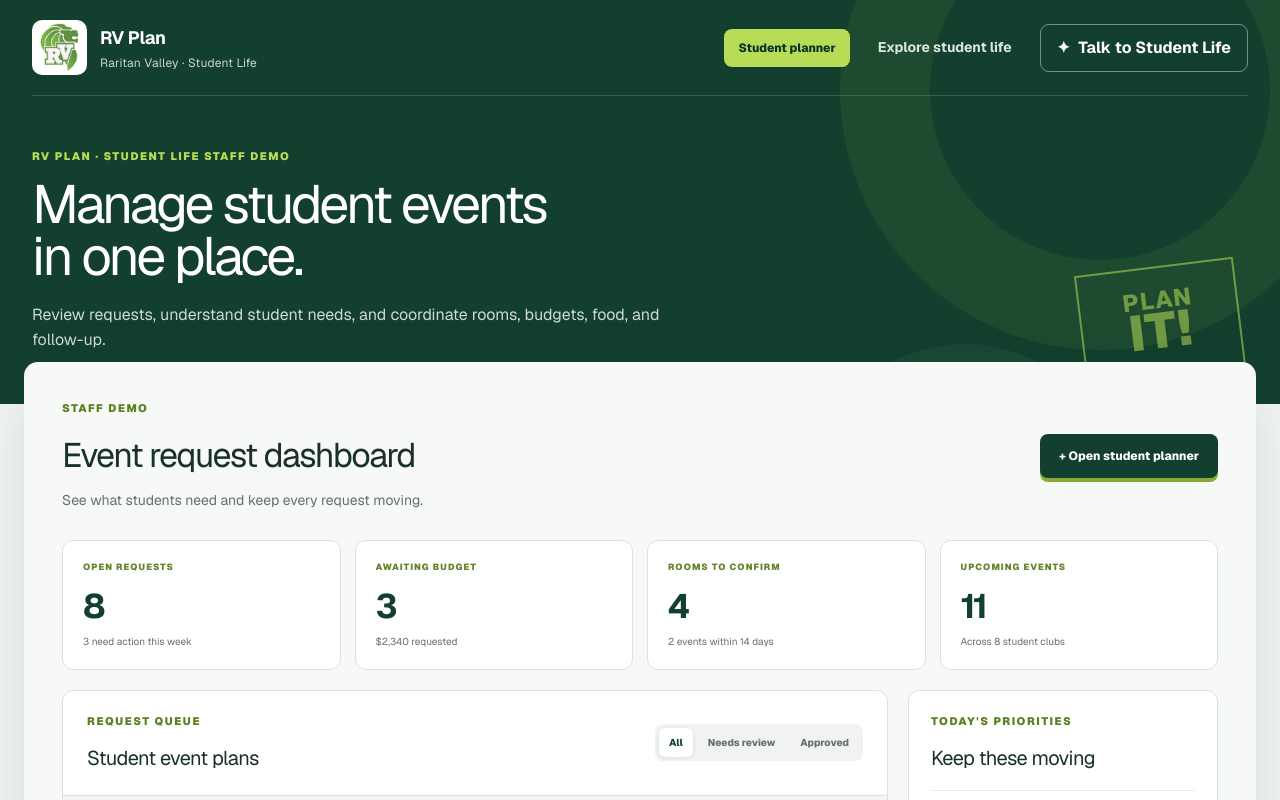
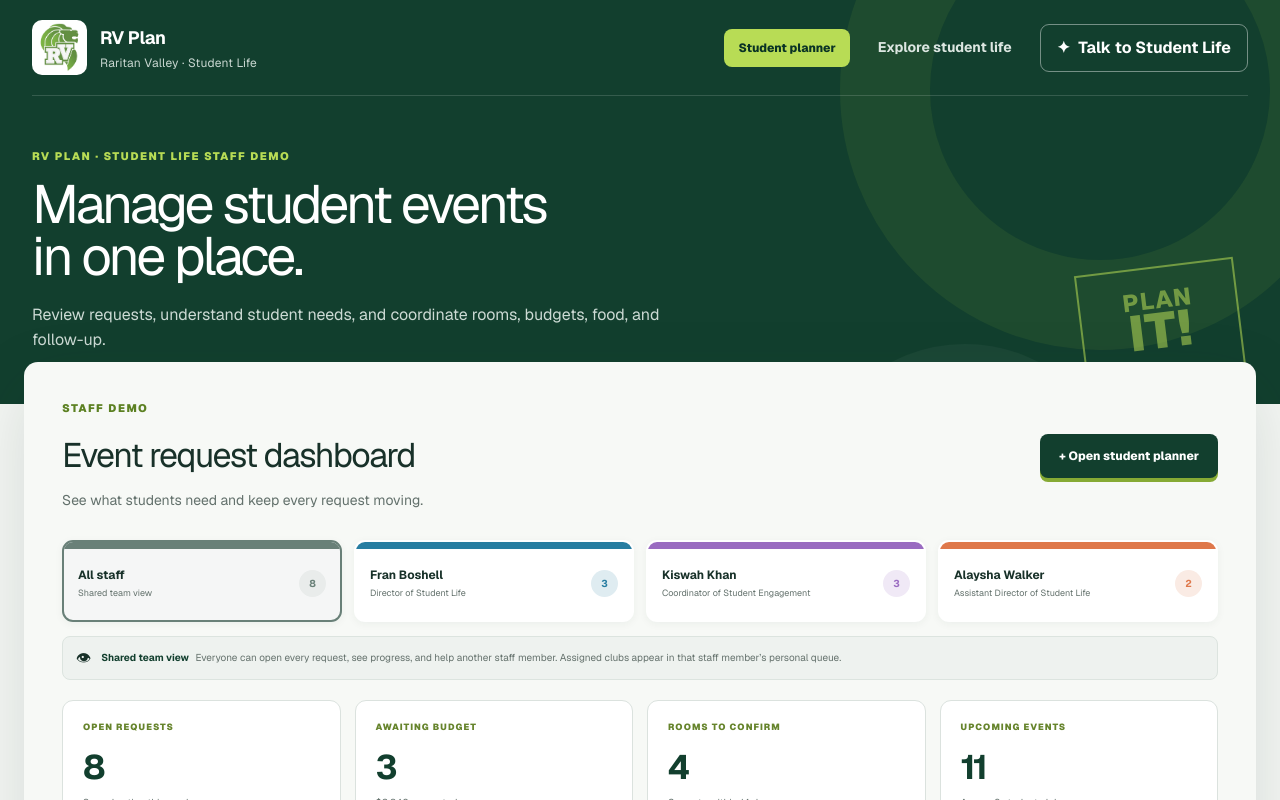
Before and after one commit to aidena18/RVplan, a Next.js app: page / in a window 1280 px wide. Both pictures are taken after a click on the button "Staff demo". Shown: the top 800 px of the page. Built offline with nearby package versions, Linux system fonts and the light colour scheme.

Commit message:
Add shared staff portfolios

```diff
--- a/app/globals.css
+++ b/app/globals.css
@@ -212,6 +212,21 @@ button:focus-visible, a:focus-visible, input:focus-visible, select:focus-visible
 .staffHeader h2 { margin: 0 0 7px; font-size: 34px; letter-spacing: -.045em; }
 .staffHeader > div > span { color: var(--muted); font-size: 14px; }
 .staffHeader .primaryButton { flex: 0 0 auto; }
+.staffFolders { display: grid; grid-template-columns: repeat(4, 1fr); gap: 12px; margin-bottom: 14px; }
+.staffFolder { --staff-color: #698078; position: relative; min-height: 82px; border: 2px solid transparent; background: white; color: var(--ink); border-radius: 11px; padding: 18px 14px 13px; display: grid; grid-template-columns: 1fr auto; align-items: center; gap: 10px; text-align: left; box-shadow: 0 2px 8px rgba(18,63,46,.05); overflow: hidden; }
+.staffFolder.fran { --staff-color: #277da1; }
+.staffFolder.kiswah { --staff-color: #9a6bc1; }
+.staffFolder.alaysha { --staff-color: #df784b; }
+.staffFolder.active { border-color: var(--staff-color); background: color-mix(in srgb, var(--staff-color) 7%, white); }
+.folderTab { position: absolute; height: 7px; left: 0; right: 0; top: 0; background: var(--staff-color); }
+.staffFolder > span:nth-child(2) { display: flex; flex-direction: column; }
+.staffFolder strong { font-size: 12px; }
+.staffFolder small { color: var(--muted); font-size: 9px; margin-top: 4px; line-height: 1.3; }
+.staffFolder > b { width: 27px; height: 27px; display: grid; place-items: center; background: color-mix(in srgb, var(--staff-color) 15%, white); color: var(--staff-color); border-radius: 50%; font-size: 10px; }
+.sharedViewNote { display: flex; align-items: center; gap: 10px; background: #eef2ef; border: 1px solid #dce4df; border-radius: 8px; padding: 10px 13px; margin-bottom: 20px; }
+.sharedViewNote > span { font-size: 15px; }
+.sharedViewNote p { margin: 0; color: #65726d; font-size: 10px; line-height: 1.45; }
+.sharedViewNote strong { color: var(--forest); margin-right: 4px; }
 .staffStats { display: grid; grid-template-columns: repeat(4, 1fr); gap: 14px; margin-bottom: 20px; }
 .staffStats article { background: white; border: 1px solid var(--line); border-radius: 11px; padding: 20px; display: flex; flex-direction: column; }
 .staffStats span { color: #66842c; font-size: 9px; font-weight: 850; letter-spacing: .12em; }
@@ -232,6 +247,14 @@ button.requestRow:hover { background: #f8faef; }
 .requestRow > span:first-child { display: flex; flex-direction: column; }
 .requestRow strong { font-size: 12px; margin-bottom: 3px; }
 .requestRow small { color: var(--muted); font-size: 10px; }
+.requestRow small em { margin-left: 7px; }
+.ownerTag { display: inline-block; padding: 2px 6px; border-radius: 99px; font-size: 8px; font-style: normal; font-weight: 800; }
+.ownerTag.fran { background: #dceef6; color: #1c6687; }
+.ownerTag.kiswah { background: #eee3f6; color: #724899; }
+.ownerTag.alaysha { background: #fae5db; color: #a94e29; }
+.requestRow.owner-fran { box-shadow: inset 4px 0 #277da1; }
+.requestRow.owner-kiswah { box-shadow: inset 4px 0 #9a6bc1; }
+.requestRow.owner-alaysha { box-shadow: inset 4px 0 #df784b; }
 .requestRow > span:last-child { display: flex; justify-content: space-between; align-items: center; gap: 5px; }
 .requestRow i { color: #789a33; font-style: normal; font-size: 16px; }
 .requestRow.tableHead { background: #f3f5f3; color: #6d7974; text-transform: uppercase; font-size: 9px; font-weight: 800; letter-spacing: .08em; padding-top: 11px; padding-bottom: 11px; }
@@ -241,6 +264,9 @@ button.requestRow:hover { background: #f8faef; }
 .status.approved { background: #e5f2d0; color: #42651d; }
 .staffSidebar { display: grid; gap: 20px; align-content: start; }
 .staffSidebar section { padding: 22px; }
+.personalTodos.fran { border-top: 5px solid #277da1; }
+.personalTodos.kiswah { border-top: 5px solid #9a6bc1; }
+.personalTodos.alaysha { border-top: 5px solid #df784b; }
 .staffSidebar ul { list-style: none; padding: 0; margin: 17px 0 0; }
 .staffSidebar li { display: flex; align-items: center; gap: 11px; padding: 13px 0; border-top: 1px solid #e8edea; }
 .staffSidebar li > b { width: 27px; height: 27px; display: grid; place-items: center; background: var(--forest); color: white; border-radius: 50%; font-size: 10px; }
@@ -298,6 +324,7 @@ footer a { color: var(--forest); font-size: 12px; font-weight: 750; }
   .privacyNote { grid-column: 1/-1; }
   .staffWorkspace { width: calc(100% - 24px); margin-top: -34px; padding: 26px; }
   .staffStats { grid-template-columns: repeat(2, 1fr); }
+  .staffFolders { grid-template-columns: repeat(2, 1fr); }
   .staffLayout { grid-template-columns: 1fr; }
 }
 
@@ -334,6 +361,9 @@ footer a { color: var(--forest); font-size: 12px; font-weight: 750; }
   .staffHeader { align-items: flex-start; flex-direction: column; }
   .staffHeader h2 { font-size: 28px; }
   .staffStats { grid-template-columns: 1fr 1fr; gap: 8px; }
+  .staffFolders { grid-template-columns: 1fr 1fr; gap: 8px; }
+  .staffFolder { min-height: 74px; padding: 15px 10px 10px; }
+  .staffFolder small { display: none; }
   .staffStats article { padding: 15px; }
   .staffStats strong { font-size: 27px; }
   .panelHeading { align-items: flex-start; flex-direction: column; gap: 15px; }
--- a/app/page.tsx
+++ b/app/page.tsx
@@ -130,6 +130,7 @@ function Icon({ children }: { children: React.ReactNode }) {
 
 export default function Home() {
   const [view, setView] = useState<"student" | "staff">("student");
+  const [staffView, setStaffView] = useState<"all" | "fran" | "kiswah" | "alaysha">("all");
   const [step, setStep] = useState(0);
   const [data, setData] = useState<FormData>(initialData);
   const [errors, setErrors] = useState<string[]>([]);
@@ -393,6 +394,15 @@ export default function Home() {
           <div><p className="eyebrow dark">STAFF DEMO</p><h2>Event request dashboard</h2><span>See what students need and keep every request moving.</span></div>
           <button className="primaryButton" onClick={() => setView("student")}>+ Open student planner</button>
         </div>
+        <div className="staffFolders" aria-label="Staff portfolios">
+          {[
+            { id: "all", name: "All staff", role: "Shared team view", count: 8 },
+            { id: "fran", name: "Fran Boshell", role: "Director of Student Life", count: 3 },
+            { id: "kiswah", name: "Kiswah Khan", role: "Coordinator of Student Engagement", count: 3 },
+            { id: "alaysha", name: "Alaysha Walker", role: "Assistant Director of Student Life", count: 2 },
+          ].map((member) => <button key={member.id} className={`staffFolder ${member.id} ${staffView === member.id ? "active" : ""}`} onClick={() => setStaffView(member.id as typeof staffView)}><span className="folderTab" /><span><strong>{member.name}</strong><small>{member.role}</small></span><b>{member.count}</b></button>)}
+        </div>
+        <div className="sharedViewNote"><span>👁</span><p><strong>{staffView === "all" ? "Shared team view" : `Viewing ${staffView === "fran" ? "Fran’s" : staffView === "kiswah" ? "Kiswah’s" : "Alaysha’s"} portfolio`}</strong> Everyone can open every request, see progress, and help another staff member. Assigned clubs appear in that staff member’s personal queue.</p></div>
         <div className="staffStats">
           <article><span>OPEN REQUESTS</span><strong>8</strong><small>3 need action this week</small></article>
           <article><span>AWAITING BUDGET</span><strong>3</strong><small>$2,340 requested</small></article>
@@ -405,15 +415,19 @@ export default function Home() {
             <div className="requestTable" role="table" aria-label="Student event requests">
               <div className="requestRow tableHead" role="row"><span>Event</span><span>Date</span><span>Needs</span><span>Status</span></div>
               {[
-                { event: data.eventName || "International Game Night", club: data.clubName || "Global Connections Club", date: data.date || "Oct 24", needs: budgetAmount > 0 ? `Room · $${budgetAmount.toLocaleString()}` : "Room · Food", status: submitted ? "New submission" : "Needs review", tone: "review" },
-                { event: "Fall Cultural Showcase", club: "Asian Student Association", date: "Nov 7", needs: "Stage · Catering", status: "Room pending", tone: "pending" },
-                { event: "Film Club Movie Night", club: "Film Club", date: "Nov 14", needs: "Auditorium · AV", status: "Approved", tone: "approved" },
-                { event: "Holiday Bake Sale", club: "Business Club", date: "Dec 3", needs: "Tables · Budget", status: "Budget review", tone: "review" },
-              ].map((request) => <button className="requestRow" role="row" key={request.event}><span><strong>{request.event}</strong><small>{request.club}</small></span><span>{request.date}</span><span>{request.needs}</span><span><b className={`status ${request.tone}`}>{request.status}</b><i>→</i></span></button>)}
+                { event: data.eventName || "International Game Night", club: data.clubName || "Global Connections Club", owner: "fran", ownerName: "Fran", date: data.date || "Oct 24", needs: budgetAmount > 0 ? `Room · $${budgetAmount.toLocaleString()}` : "Room · Food", status: submitted ? "New submission" : "Needs review", tone: "review" },
+                { event: "Leadership Roundtable", club: "Student Government", owner: "fran", ownerName: "Fran", date: "Oct 30", needs: "Conference room", status: "Needs review", tone: "review" },
+                { event: "Fall Cultural Showcase", club: "Asian Student Association", owner: "kiswah", ownerName: "Kiswah", date: "Nov 7", needs: "Stage · Catering", status: "Room pending", tone: "pending" },
+                { event: "Engineering Design Expo", club: "Engineering Club", owner: "kiswah", ownerName: "Kiswah", date: "Nov 12", needs: "Tables · Power", status: "Needs review", tone: "review" },
+                { event: "Film Club Movie Night", club: "Film Club", owner: "alaysha", ownerName: "Alaysha", date: "Nov 14", needs: "Auditorium · AV", status: "Approved", tone: "approved" },
+                { event: "Open Mic Night", club: "Music Club", owner: "alaysha", ownerName: "Alaysha", date: "Nov 20", needs: "Stage · Mics", status: "Room pending", tone: "pending" },
+                { event: "Holiday Bake Sale", club: "Business Club", owner: "fran", ownerName: "Fran", date: "Dec 3", needs: "Tables · Budget", status: "Budget review", tone: "review" },
+                { event: "Wellness Workshop", club: "Psychology Club", owner: "kiswah", ownerName: "Kiswah", date: "Dec 5", needs: "Classroom · Food", status: "Approved", tone: "approved" },
+              ].filter((request) => staffView === "all" || request.owner === staffView).map((request) => <button className={`requestRow owner-${request.owner}`} role="row" key={request.event}><span><strong>{request.event}</strong><small>{request.club}<em className={`ownerTag ${request.owner}`}>{request.ownerName}</em></small></span><span>{request.date}</span><span>{request.needs}</span><span><b className={`status ${request.tone}`}>{request.status}</b><i>→</i></span></button>)}
             </div>
           </section>
           <aside className="staffSidebar">
-            <section><p className="eyebrow dark">TODAY'S PRIORITIES</p><h3>Keep these moving</h3><ul><li><b>1</b><span><strong>Review budget requests</strong><small>3 proposals are waiting</small></span></li><li><b>2</b><span><strong>Confirm event rooms</strong><small>4 requests need a location</small></span></li><li><b>3</b><span><strong>Send student updates</strong><small>2 confirmations are ready</small></span></li></ul></section>
+            <section className={`personalTodos ${staffView}`}><p className="eyebrow dark">{staffView === "all" ? "TEAM PRIORITIES" : `${staffView.toUpperCase()}’S TO-DO LIST`}</p><h3>{staffView === "all" ? "Keep these moving" : "Assigned club follow-up"}</h3><ul>{(staffView === "fran" ? [["Review SGA budget", "Leadership Roundtable"], ["Confirm tables", "Business Club bake sale"], ["Check new submission", data.clubName || "Global Connections Club"]] : staffView === "kiswah" ? [["Confirm showcase room", "Asian Student Association"], ["Review power needs", "Engineering Club"], ["Send approval", "Psychology Club"]] : staffView === "alaysha" ? [["Confirm auditorium AV", "Film Club"], ["Reserve microphones", "Music Club"], ["Send student updates", "2 confirmations ready"]] : [["Review budget requests", "3 proposals are waiting"], ["Confirm event rooms", "4 requests need a location"], ["Send student updates", "2 confirmations are ready"]]).map(([task, detail], index) => <li key={task}><b>{index + 1}</b><span><strong>{task}</strong><small>{detail}</small></span></li>)}</ul></section>
             <section className="needsSnapshot"><p className="eyebrow dark">STUDENT NEEDS</p><h3>At a glance</h3><div><span>Projector / screen <b>6</b></span><span>Food support <b>5</b></span><span>Budget funding <b>3</b></span><span>Accessibility notes <b>2</b></span></div></section>
           </aside>
         </div>
```
